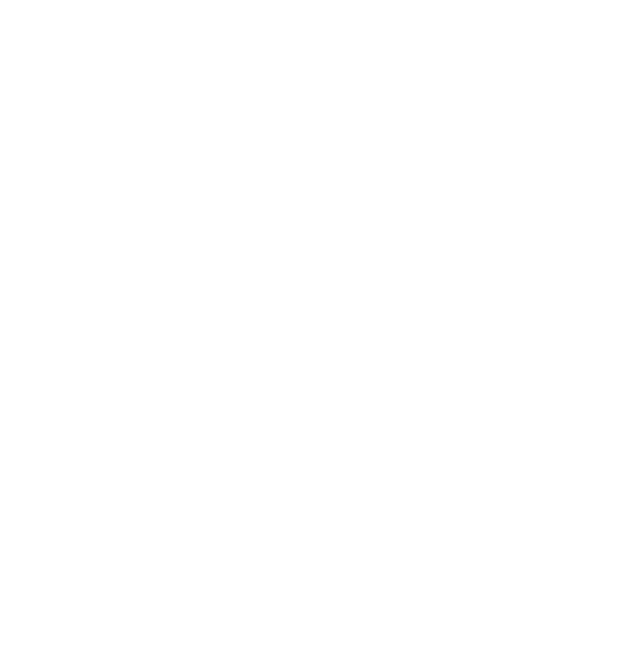
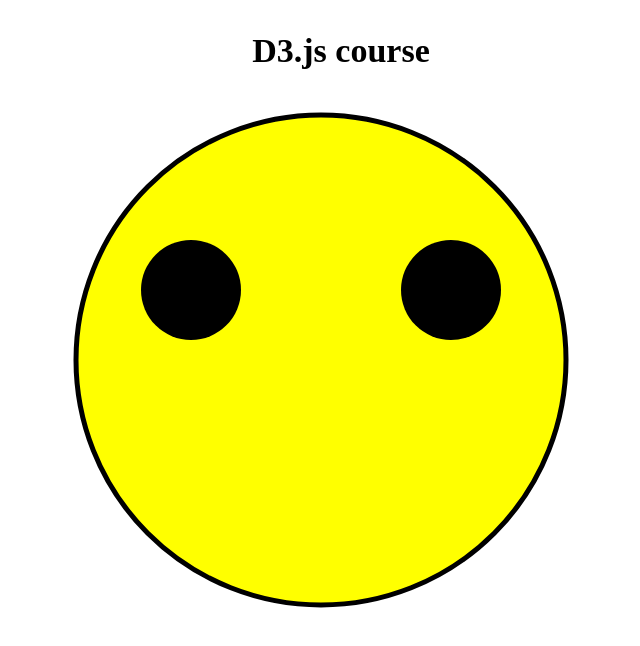
Before and after one commit to AlexanderAlatorreGovea/d3.js-html, a plain HTML site: page index.html in a window 1280 px wide. Shown: the whole page, without its empty margins (299-939 px from the left). Drawn offline with nearby package versions, Linux system fonts and the light colour scheme.

Commit message:
added eyes to circle

```diff
--- a/index.html
+++ b/index.html
@@ -1,11 +1,35 @@
 <!DOCTYPE html>
 <html lang="en">
-<head>
-    <meta charset="UTF-8">
-    <meta name="viewport" content="width=device-width, initial-scale=1.0">
-    <title>Document</title>
-</head>
-<body>
+  <head>
+    <meta charset="UTF-8" />
+    <meta name="viewport" content="width=device-width, initial-scale=1.0" />
+    <title>D3.js course</title>
+    <script src="https://d3js.org/d3.v7.min.js"></script>
+    <script src="app.js"></script>
+    <link rel="stylesheet" href="./styles.css" />
+  </head>
+  <body>
+    <h1>D3.js course</h1>
+    <div class="vector">
+      <!--
+            height / 2 - strokeWidth /2
+            centerX - eyeOffsetX
+            move it to the opposite side of X
+            centerX + eyeOffsetX
+        -->
 
-</body>
+      <svg width="960" height="500">
+        <circle
+          stroke="black"
+          stroke-width="5"
+          cx="480"
+          cy="250"
+          r="245"
+          fill="yellow"
+        ></circle>
+        <circle cx="350" cy="180" r="50"></circle>
+        <circle cx="610" cy="180" r="50"></circle>
+      </svg>
+    </div>
+  </body>
 </html>
--- /dev/null
+++ b/styles.css
@@ -0,0 +1,11 @@
+h1 {
+    text-align: center;
+    font-size: 34px;
+    margin-top: 2rem;
+}
+
+.vector {
+    max-width: 1000px;
+    margin: 40px auto;
+    overflow: hidden;
+}
```
Also changed, not shown: app.js (added).
